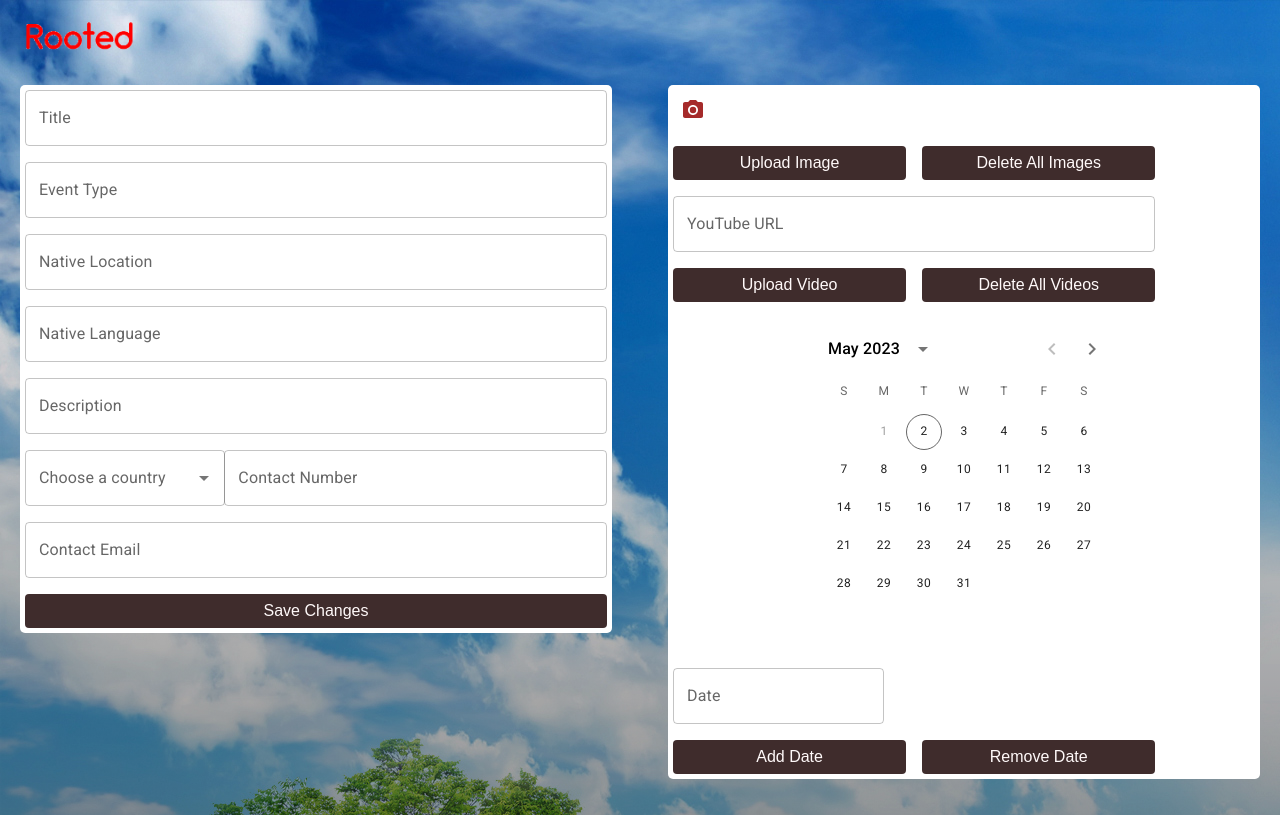
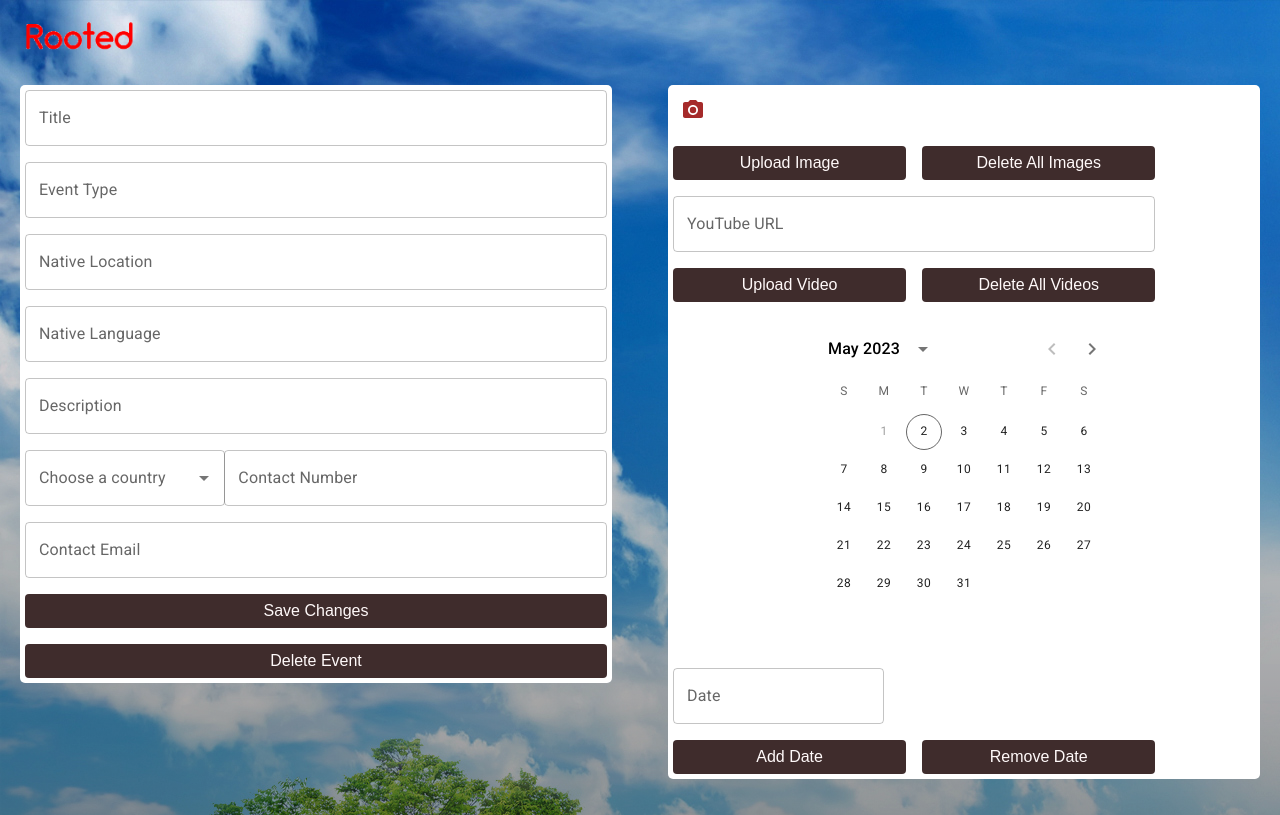
Before and after one commit to cg-mitun-akil/Rooted, a React (Create React App) app in the folder client/: page /editevent/1 in a window 1280 px wide. Built offline with nearby package versions, Linux system fonts and the light colour scheme; no server answers.

Commit message:
delete button in editevent page and event page logo absolute from fixed position

```diff
--- a/client/src/pages/editevent/Editevent.jsx
+++ b/client/src/pages/editevent/Editevent.jsx
@@ -22,6 +22,21 @@ import { editCurrEvent } from "../../services/event";
 import { addPicture, addVideo, deletePicture, deleteVideo } from "../../services/picvid";
 import { addBooking, deleteBooking, getBookings } from "../../services/booking";
 import { setDate } from "date-fns";
+import { deleteEvent } from "../../services/event";
+import { FontAwesomeIcon } from "@fortawesome/react-fontawesome";
+import {
+  faCircleArrowLeft,
+  faCircleArrowRight,
+  faCircleXmark,
+  faLocationDot,
+  faSquarePhone,
+  faPhone,
+  faUser,
+  faEnvelope,
+  faPeopleRoof,
+  faSkull
+} from "@fortawesome/free-solid-svg-icons";
+
 
 const Editevent = () => {
   const { id } = useParams();
@@ -265,6 +280,20 @@ const Editevent = () => {
     //upload video
   }
 
+  const handleDelete = (event) =>{
+    event.preventDefault();
+    const answer = window.confirm('Are you sure?');
+      if (answer) {
+        try{
+          deleteEvent(id);
+          navigate("../")
+        }catch(err)
+        {
+          alert("Unauthorised access")
+        }
+      }
+  }
+
   return (
   <div className="addevent">
     <Link to="../" className="Link">
@@ -340,6 +369,9 @@ const Editevent = () => {
         </Grid>
         <Grid item xs={12}>
             <button type="submit" onClick={handleSubmit}  >Save Changes</button>
+        </Grid>
+        <Grid item xs={12}>
+            <button type="submit" onClick={handleDelete}  >Delete Event</button>
         </Grid>
       </Grid>
       </div>
--- a/client/src/pages/event/event.css
+++ b/client/src/pages/event/event.css
@@ -13,7 +13,7 @@
     height: 30px;
     margin: 14px;
     align-items: left;
-    position: fixed;
+    position: absolute;
     cursor: pointer;
     z-index: 999;
     background: transparent;
```
